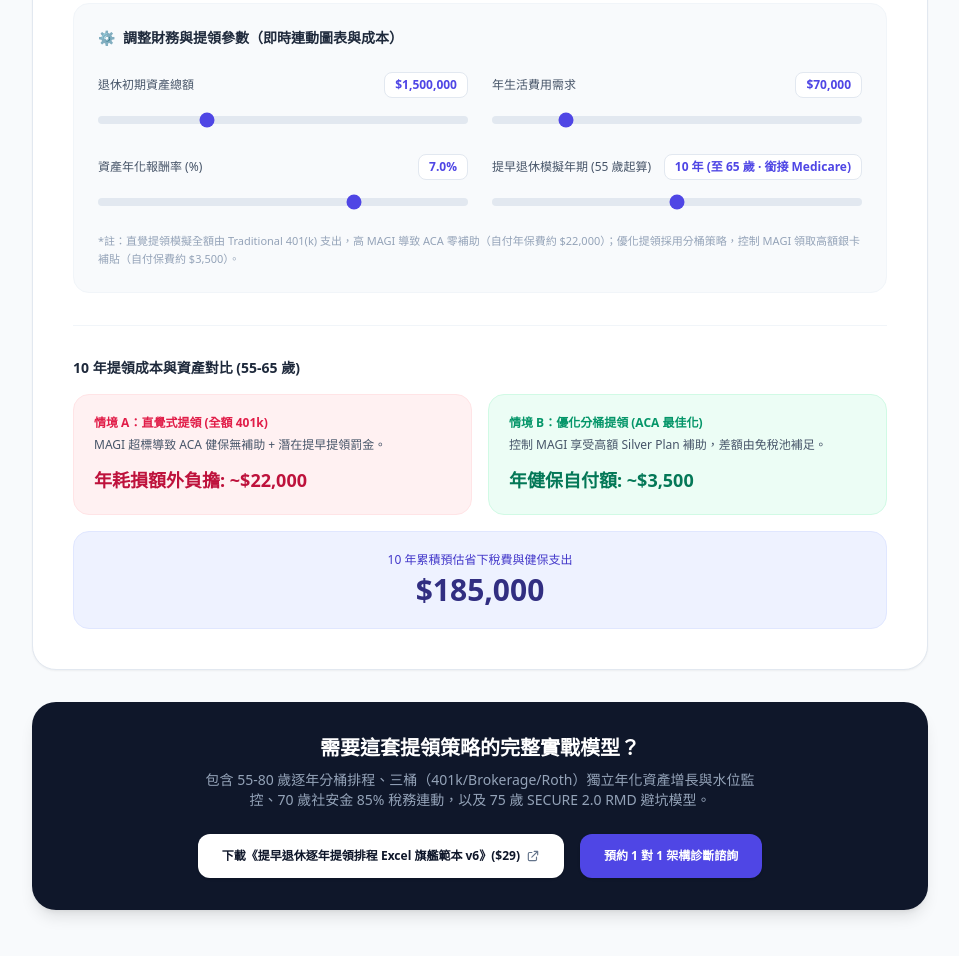
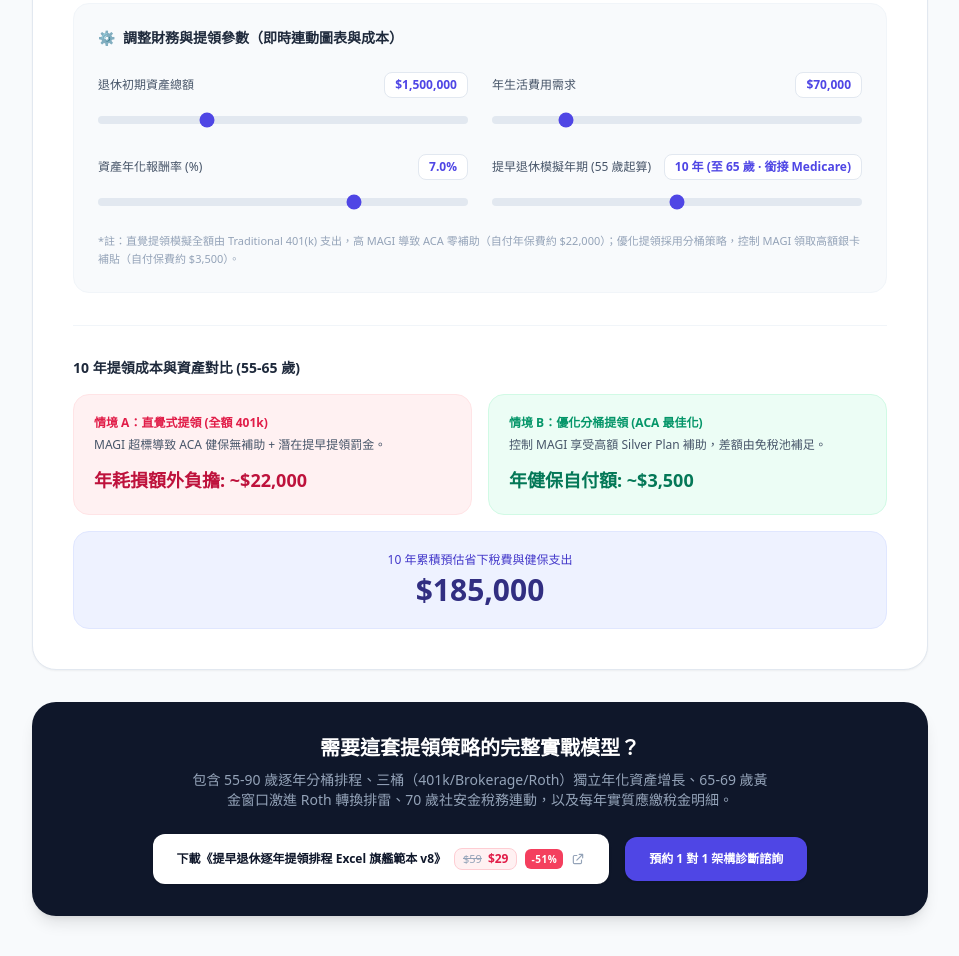
Before and after one commit to TechRichMind/tech-fire-tool, a plain HTML site: page index.html in a window 1280 px wide. Shown: the part 830-1786 px from the top of the page, without its empty margins (160-1119 px from the left). Drawn offline with nearby package versions, Linux system fonts and the light colour scheme.

Commit message:
Update index.html

```diff
--- a/index.html
+++ b/index.html
@@ -21,7 +21,7 @@
         科技人提早退休提領策略與資產耗損模擬器
       </h1>
       <p class="mt-3 text-slate-600 text-sm sm:text-base max-w-2xl mx-auto">
-        精算 50-80 歲提領順序。拖動下方滑桿即時檢驗「直覺式提領」與「ACA 優化分桶提領」在各年期的資產走勢差距。
+        精算 50-90 歲提領順序。拖動下方滑桿即時檢驗「直覺式提領」與「ACA 優化分桶提領」在各年期的資產走勢差距。
       </p>
     </div>
 
@@ -136,21 +136,28 @@
 
     </div>
 
-    <!-- Bottom Conversion Hook (穩定新分頁結帳模式) -->
+    <!-- Bottom Conversion Hook (59 劃線改 29 促銷版) -->
     <div class="bg-slate-900 text-white rounded-3xl p-8 text-center shadow-lg">
       <h3 class="text-xl font-bold mb-2">需要這套提領策略的完整實戰模型？</h3>
       <p class="text-slate-400 text-xs sm:text-sm mb-6 max-w-xl mx-auto leading-relaxed">
-        包含 55-80 歲逐年分桶排程、三桶（401k/Brokerage/Roth）獨立年化資產增長與水位監控、70 歲社安金 85% 稅務連動，以及 75 歲 SECURE 2.0 RMD 避坑模型。
+        包含 55-90 歲逐年分桶排程、三桶（401k/Brokerage/Roth）獨立年化資產增長、65-69 歲黃金窗口激進 Roth 轉換排雷、70 歲社安金稅務連動，以及每年實質應繳稅金明細。
       </p>
       <div class="flex flex-col sm:flex-row justify-center items-center gap-4">
-        <!-- 穩定直達新分頁按鈕（絕不卡轉圈） -->
+        <!-- 帶有 59 劃掉、特價 29 效果的按鈕 -->
         <a
           href="https://bdfangok.gumroad.com/l/fire-v6-excel"
           target="_blank"
           rel="noopener noreferrer"
-          class="bg-white hover:bg-slate-100 text-slate-900 text-xs font-semibold py-3.5 px-6 rounded-xl transition shadow inline-flex items-center gap-1.5">
-          <span>下載《提早退休逐年提領排程 Excel 旗艦範本 v6》($29)</span>
-          <svg xmlns="http://www.w3.org/2000/svg" class="h-3.5 w-3.5 text-slate-500" fill="none" viewBox="0 0 24 24" stroke="currentColor">
+          class="bg-white hover:bg-slate-100 text-slate-900 text-xs font-semibold py-3.5 px-6 rounded-xl transition shadow inline-flex items-center gap-2 group">
+          <span>下載《提早退休逐年提領排程 Excel 旗艦範本 v8》</span>
+          <span class="inline-flex items-center gap-1.5 bg-rose-50 border border-rose-200 px-2 py-0.5 rounded-lg text-[11px]">
+            <span class="line-through text-slate-400 font-normal">$59</span>
+            <span class="text-rose-600 font-extrabold text-xs">$29</span>
+          </span>
+          <span class="bg-rose-500 text-white text-[10px] font-bold px-1.5 py-0.5 rounded-md uppercase tracking-wider">
+            -51%
+          </span>
+          <svg xmlns="http://www.w3.org/2000/svg" class="h-3.5 w-3.5 text-slate-400 group-hover:text-slate-600 transition" fill="none" viewBox="0 0 24 24" stroke="currentColor">
             <path stroke-linecap="round" stroke-linejoin="round" stroke-width="2" d="M10 6H6a2 2 0 00-2 2v10a2 2 0 002 2h10a2 2 0 002-2v-4M14 4h6m0 0v6m0-6L10 14" />
           </svg>
         </a>
```
